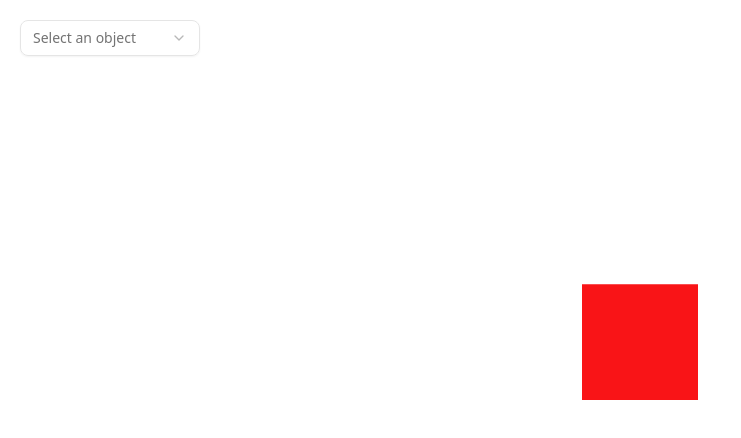
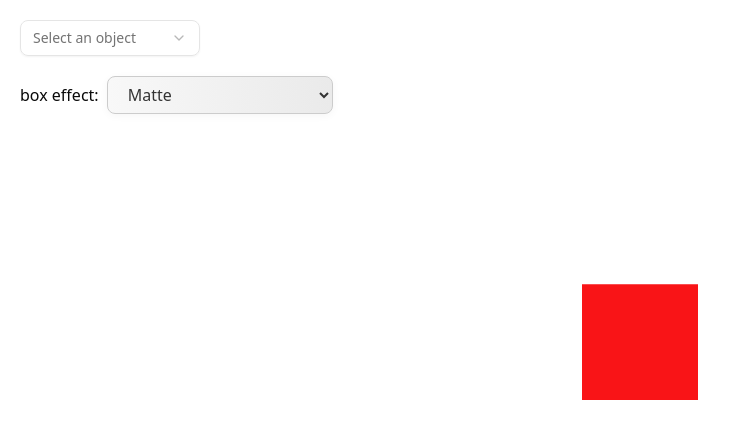
Before and after one commit to pwluke/monkeys-on-keyboards, a Next.js app: page / in a window 1280 px wide. Shown: the top 438 px of the page, without its empty margins (0-741 px from the left). Built offline with nearby package versions, Linux system fonts and the light colour scheme.

Commit message:
adds effects to objects

```diff
--- a/src/app/page.js
+++ b/src/app/page.js
@@ -4,28 +4,78 @@ import { useState } from "react";
 import { Canvas } from "@react-three/fiber";
 import { Grid, OrbitControls } from "@react-three/drei";
 import { ObjectSelector } from "@/components/ObjectSelector";
+import { useRef } from "react";
+import { useFrame } from "@react-three/fiber";
+import EffectSelector from "@/components/ui/EffectSelector";
 
-function Shape({ type, position }) {
+function Shape({ type, position, effect }) {
+  // Effect-based material properties
+  let materialProps = {};
+  const meshRef = useRef();
+  switch (effect) {
+    case "metallic":
+      materialProps = { metalness: 1, roughness: 0.2 };
+      break;
+    case "matte":
+      materialProps = { metalness: 0, roughness: 1 };
+      break;
+    case "reflective":
+      materialProps = { metalness: 1, roughness: 0, envMapIntensity: 2 };
+      break;
+    case "glossy":
+      materialProps = { metalness: 0.8, roughness: 0.1 };
+      break;
+    case "glass":
+      materialProps = { metalness: 0.25, roughness: 0, opacity: 0.3, transparent: true };
+      break;
+    case "textured":
+      // Placeholder: would need a texture map
+      materialProps = { metalness: 0.2, roughness: 0.7 }; // Add map prop for real texture
+      break;
+    case "emissive":
+      materialProps = { metalness: 0.1, roughness: 0.5, emissive: "yellow", emissiveIntensity: 1 };
+      break;
+    case "toon":
+      materialProps = { metalness: 0, roughness: 0.8 }; // Would use MeshToonMaterial for real toon
+      break;
+    case "wireframe":
+      materialProps = { metalness: 0, roughness: 0.5, wireframe: true };
+      break;
+    case "bumpy":
+      materialProps = { metalness: 0.3, roughness: 0.7 }; // Would use normalMap for real bumps
+      break;
+    case "fresnel":
+      materialProps = { metalness: 0.2, roughness: 0.5 }; // Would need custom shader for real fresnel
+      break;
+    case "holographic":
+      materialProps = { metalness: 1, roughness: 0, envMapIntensity: 2, opacity: 0.7, transparent: true, color: "#00ffff" };
+      break;
+    case "concrete":
+      materialProps = { metalness: 0, roughness: 1, color: "#888" };
+      break;
+    default:
+      materialProps = { metalness: 0, roughness: 0.5 };
+  }
   switch (type) {
     case "box":
       return (
-        <mesh position={position}>
+        <mesh ref={meshRef} position={position}>
           <boxGeometry />
-          <meshStandardMaterial color="red" />
+          <meshStandardMaterial color="red" {...materialProps} />
         </mesh>
       );
     case "cone":
       return (
-        <mesh position={position}>
+        <mesh ref={meshRef} position={position}>
           <coneGeometry />
-          <meshStandardMaterial color="blue" />
+          <meshStandardMaterial color="blue" {...materialProps} />
         </mesh>
       );
     case "sphere":
       return (
-        <mesh position={position}>
+        <mesh ref={meshRef} position={position}>
           <sphereGeometry />
-          <meshStandardMaterial color="green" />
+          <meshStandardMaterial color="green" {...materialProps} />
         </mesh>
       );
     default:
@@ -35,7 +85,7 @@ function Shape({ type, position }) {
 
 export default function Home() {
   const [objects, setObjects] = useState([
-    { type: "box", id: Date.now(), position: [0, 0.5, 0] },
+    { type: "box", id: Date.now(), position: [0, 0.5, 0], effect: "matte" },
   ]);
 
   const handleAddObject = (type) => {
@@ -44,19 +94,24 @@ export default function Home() {
       0.5,
       (Math.random() - 0.5) * 4,
     ];
-    setObjects([...objects, { type, id: Date.now(), position }]);
+    setObjects([...objects, { type, id: Date.now(), position, effect: "matte" }]);
+  };
+
+  const handleEffectChange = (id, newEffect) => {
+    setObjects(objects.map(obj => obj.id === id ? { ...obj, effect: newEffect } : obj));
   };
 
   return (
     <div style={{ height: "100vh", width: "100vw", position: "relative" }}>
       <div style={{ position: "absolute", top: 20, left: 20, zIndex: 1 }}>
         <ObjectSelector onObjectSelect={handleAddObject} />
+        <EffectSelector objects={objects} onEffectChange={handleEffectChange} />
       </div>
       <Canvas>
         <ambientLight intensity={2.5} />
         <directionalLight position={[1, 1, 1]} />
         {objects.map((obj) => (
-          <Shape key={obj.id} type={obj.type} position={obj.position} />
+          <Shape key={obj.id} type={obj.type} position={obj.position} effect={obj.effect} />
         ))}
         <Grid />
         <OrbitControls />
--- /dev/null
+++ b/src/components/ui/EffectSelector.jsx
@@ -0,0 +1,55 @@
+import React from "react";
+
+const effects = [
+  { label: "Metallic", value: "metallic" },
+  { label: "Matte", value: "matte" },
+  { label: "Reflective", value: "reflective" },
+  { label: "Glossy", value: "glossy" },
+  { label: "Transparent/Glass", value: "glass" },
+  { label: "Textured", value: "textured" },
+  { label: "Emissive/Glowing", value: "emissive" },
+  { label: "Toon/Shaded", value: "toon" },
+  { label: "Wireframe", value: "wireframe" },
+  { label: "Bumpy/Normal Map", value: "bumpy" },
+  { label: "Fresnel/Edge Highlight", value: "fresnel" },
+  { label: "Holographic", value: "holographic" },
+  { label: "Rough Concrete", value: "concrete" },
+];
+
+export default function EffectSelector({ objects, onEffectChange }) {
+  return (
+    <div style={{ marginTop: 20 }}>
+      {objects.map((obj) => (
+        <div key={obj.id} style={{ marginBottom: 16 }}>
+          <label style={{ fontWeight: 500, fontSize: '1rem', marginRight: 8 }}>
+            {obj.type} effect:
+          </label>
+          <select
+            value={obj.effect || "matte"}
+            onChange={e => onEffectChange(obj.id, e.target.value)}
+            style={{
+              padding: '6px 16px',
+              borderRadius: '8px',
+              border: '1px solid #ccc',
+              background: 'linear-gradient(90deg, #f8f8f8 0%, #eaeaea 100%)',
+              fontSize: '1rem',
+              fontWeight: 500,
+              color: '#333',
+              boxShadow: '0 2px 8px rgba(0,0,0,0.04)',
+              outline: 'none',
+              transition: 'border-color 0.2s',
+            }}
+            onFocus={e => (e.target.style.borderColor = '#888')}
+            onBlur={e => (e.target.style.borderColor = '#ccc')}
+          >
+            {effects.map((effect) => (
+              <option key={effect.value} value={effect.value}>
+                {effect.label}
+              </option>
+            ))}
+          </select>
+        </div>
+      ))}
+    </div>
+  );
+}
```
